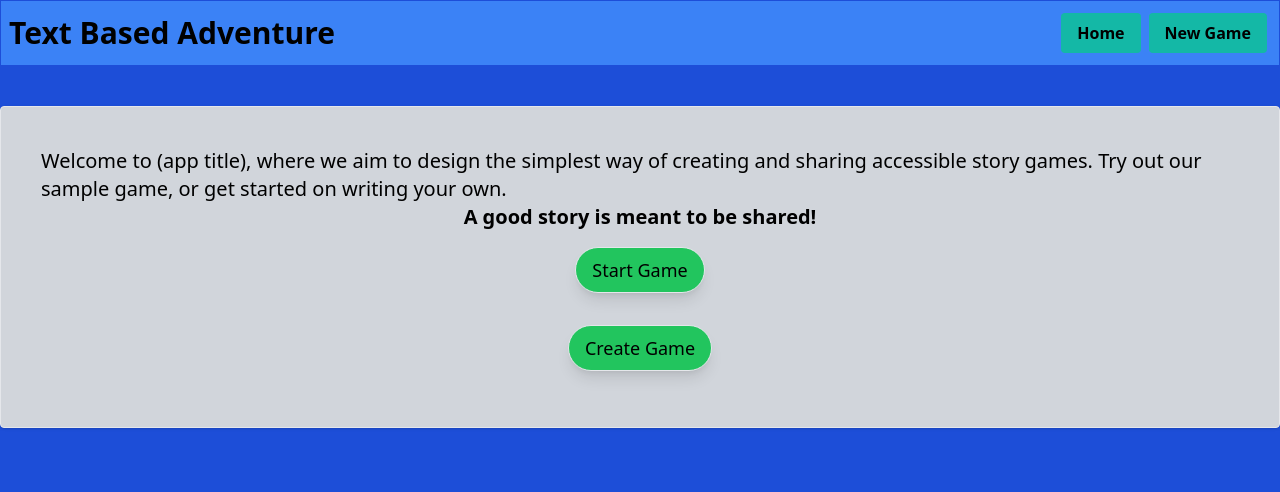
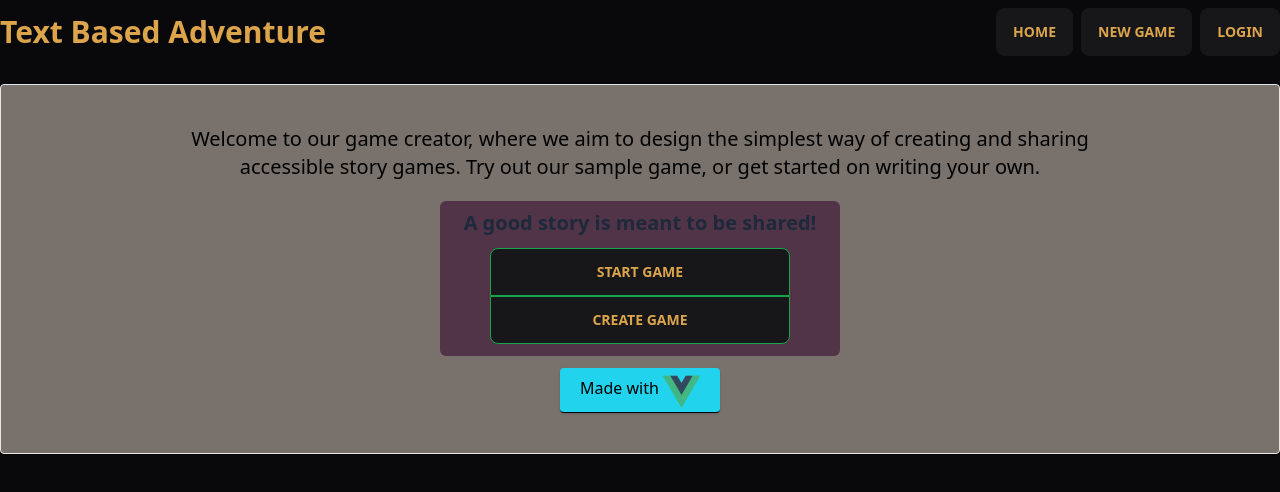
Before and after one commit to andrew1623/Group-5-Live-Laugh-Love-, a Vue app in the folder app/: page / in a window 1280 px wide. Shown: the top 492 px of the page. Built offline with nearby package versions, Linux system fonts and the light colour scheme.

Commit message:
Added daisyui - started implimentation
Adding daisyui to make styling easier

```diff
--- a/app/package.json
+++ b/app/package.json
@@ -13,8 +13,10 @@
     "vue-router": "^4.1.6"
   },
   "devDependencies": {
+    "@tailwindcss/typography": "^0.5.9",
     "@vitejs/plugin-vue": "^4.1.0",
     "autoprefixer": "^10.4.14",
+    "daisyui": "^2.51.5",
     "postcss": "^8.4.21",
     "tailwindcss": "^3.2.7",
     "typescript": "^4.9.3",
--- a/app/src/App.vue
+++ b/app/src/App.vue
@@ -7,11 +7,14 @@ import NavBar from './components/NavBar.vue';
 </script>
 
 <template>
-  <NavBar />
-  <main class="bg-blue-700  h-screen pt-5">
+  <div class="h-screen">
 
-    <router-view />
-  </main>
+    <NavBar />
+    <main>
+
+      <router-view />
+    </main>
+  </div>
 </template>
 
 <style scoped></style>
--- a/app/src/components/NavBar.vue
+++ b/app/src/components/NavBar.vue
@@ -1,36 +1,23 @@
 <template>
-    <div class="flex justify-between items-center  bg-blue-500 shadow border border-blue-700 p-2 m-0">
+    <div class="py-2">
+        <div class="container flex justify-between items-center mx-auto">
 
-        <router-link to="/" class="text-3xl  font-bold ">
-            Text Based Adventure
-        </router-link>
+            <router-link to="/" class="text-3xl  font-bold">
+                Text Based Adventure
+            </router-link>
 
-        <nav>
-            <button class="btn btn-blue">
-                <router-link class='text-black' to="/">
-                    Home
-                </router-link>
-            </button>
-            <button class="btn btn-blue">
-                <router-link class="text-black" to="game">
-                    New Game
-                </router-link>
-            </button>
-        </nav>
+            <nav class="flex justify-end gap-2 w-1/4">
+                <button class="btn">
+                    <router-link to="/"> Home </router-link>
+                </button>
+                <button class="btn">
+                    <router-link to="game"> New Game </router-link>
+                </button>
+                <button class="btn">
+                    <router-link to="editor">Login</router-link>
+                </button>
+            </nav>
 
+        </div>
     </div>
 </template>
-
-<style>
-.btn {
-    @apply font-bold py-2 px-4 rounded m-1;
-}
-
-.btn-blue {
-    @apply bg-teal-500 text-white;
-}
-
-.btn-blue:hover {
-    @apply bg-teal-700;
-}
-</style>
--- a/app/src/components/StoryPanel.vue
+++ b/app/src/components/StoryPanel.vue
@@ -14,7 +14,7 @@ onUpdated(() => {
 </script>
 
 <template>
-    <div :key="page.id" class="w-1/2 mx-auto my-2">
+    <div :key="page.id" class="w-1/2 mx-auto bg-secondary">
         <!-- Story Title -->
         <h2 class="text-2xl">{{ page.title }}</h2>
         <!-- Story Text -->
--- a/app/src/views/Game.vue
+++ b/app/src/views/Game.vue
@@ -1,3 +1,39 @@
+<template>
+    <div class="container mx-auto rounded bg-secondary  shadow">
+
+        <!-- Story Panel-->
+        <div class="bg-secondary" v-if="!charStatsOpen">
+            <StoryPanel :page="currentPage">
+                <!-- Choices -->
+                <ul class="text-m  w-1/2 mx-auto">
+                    <li v-for="({ text }, index) in currentPage.choices" class="w-auto border border-black-200 rounded p-2">
+                        <div class="flex items-center pl-3">
+                            <button :key="index" @click="setSelectedChoice(index)">
+                                {{ text }}
+                            </button>
+                        </div>
+                    </li>
+                </ul>
+            </StoryPanel>
+        </div>
+
+        <!-- Character Stats / Inventory Panel -->
+        <div v-else>
+            <CharacterPanel :character="activeStory.character" />
+        </div>
+
+        <!-- Bottom Bar  (for buttons)-->
+        <div class="flex justify-between w-1/2 mx-auto">
+            <button class="btn" @click="toggleCharStats">
+                {{ !charStatsOpen ? "Character" : "Close" }}
+            </button>
+            <button class="btn" @click="submitChoice">
+                Submit Choice
+            </button>
+        </div>
+    </div>
+</template>
+
 <script setup lang="ts">
 import { ref, onMounted } from 'vue';
 import { StoryChoice, Effect } from '../models/types'
@@ -57,50 +93,3 @@ onMounted(() => {
     console.log('Game mounted');
 });
 </script>
-
-<template>
-    <div class="container mx-auto rounded bg-blue-400 p-5 shadow">
-
-        <!-- Story Panel-->
-        <div v-if="!charStatsOpen">
-            <StoryPanel :page="currentPage">
-                <!-- Choices -->
-                <ul class="text-m font-medium w-1/2 mx-auto">
-                    <li v-for="({ text }, index) in currentPage.choices" class="w-auto border border-black-200 rounded p-2">
-                        <div class="flex items-center pl-3">
-                            <button :key="index" @click="setSelectedChoice(index)">
-                                {{ text }}
-                            </button>
-                        </div>
-                    </li>
-                </ul>
-            </StoryPanel>
-        </div>
-
-        <!-- Character Stats / Inventory Panel -->
-        <div v-else>
-            <CharacterPanel :character="activeStory.character" />
-        </div>
-
-        <!-- Bottom Bar  (for buttons)-->
-        <div class="flex justify-between w-1/2 mx-auto">
-            <button class="btn" @click="toggleCharStats">
-                {{ !charStatsOpen ? "Character" : "Close" }}
-            </button>
-            <button class="btn" @click="submitChoice">
-                Submit Choice
-            </button>
-        </div>
-    </div>
-</template>
-
-<style scoped>
-/* this is here as an example  of applying tailwind classes to in one word */
-.btn {
-    @apply bg-amber-500 rounded-full w-60
-}
-
-.btn:hover {
-    @apply bg-amber-700
-}
-</style>
--- a/app/src/views/Home.vue
+++ b/app/src/views/Home.vue
@@ -1,21 +1,26 @@
 <template>
-    <section class="container p-10 mx-auto my-5 bg-gray-300 shadow border rounded">
-        <p class="text-xl">
-            Welcome to (app title), where we aim to design the simplest way of creating and sharing accessible story games.
-            Try out our sample game, or get started on writing your own.
+    <section class="container p-10 mx-auto my-5 bg-stone-500 shadow border rounded">
+        <p class="text-xl text-black text-center w-3/4 mx-auto pb-2">
+            Welcome to our game creator, where we aim to design the simplest way of creating and sharing accessible story
+            games. Try out our sample game, or get started on writing your own.
         </p>
-        <p class="font-bold mx-auto text-center text-xl">A good story is meant to be shared!</p>
-        <div class="flex flex-col">
-            <button class="mx-auto my-4 text-lg bg-green-500 rounded-full py-2 px-4 shadow-lg border hover:bg-green-700">
-                <router-link to="Game">
-                    Start Game
-                </router-link>
-            </button>
-            <button class="mx-auto my-4 text-lg bg-green-500 rounded-full py-2 px-4 shadow-lg border hover:bg-green-700">
-                <router-link to="Editor">
-                    Create Game
-                </router-link>
-            </button>
+        <div class="flex flex-col bg-accent w-1/3 mx-auto my-3 rounded-md">
+            <p class="text-slate-800  mx-auto text-center text-xl pt-2">
+                <strong>A good story is meant to be shared!</strong>
+            </p>
+            <div class="btn-group btn-group-vertical  w-3/4 mx-auto my-3">
+                <button class="btn border-green-600 border-">
+                    <router-link to="game"> Start Game </router-link>
+                </button>
+                <button class="btn  border-green-600">
+                    <router-link to="editor"> Create Game </router-link>
+                </button>
+            </div>
+        </div>
+        <div class="flex justify-center mx-auto rounded bg-cyan-400 border-b border-black shadow py-1 w-40">
+            <p class="text-black">Made with
+                <img class="inline-block" src="../assets/vue.svg" alt="vue" />
+            </p>
         </div>
     </section>
 </template>
--- a/app/tailwind.config.cjs
+++ b/app/tailwind.config.cjs
@@ -7,5 +7,8 @@ module.exports = {
   theme: {
     extend: {},
   },
-  plugins: [],
-}
+  plugins: [require("@tailwindcss/typography"), require("daisyui")],
+  daisyui: {
+    themes: ["luxury"]
+  }
+};
```
Also changed, not shown: 1 other file (tests, documents, lock files or other folders).
